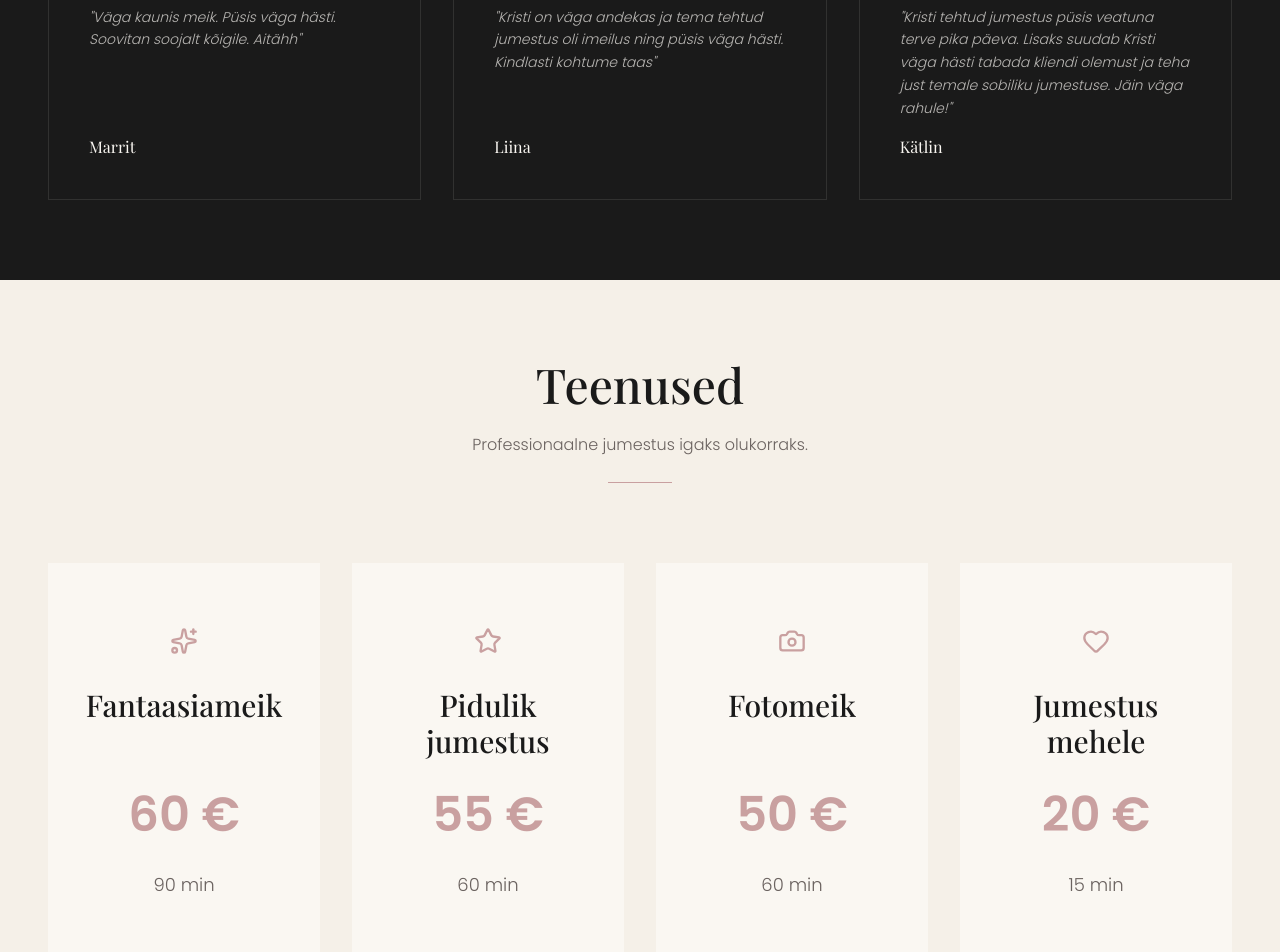
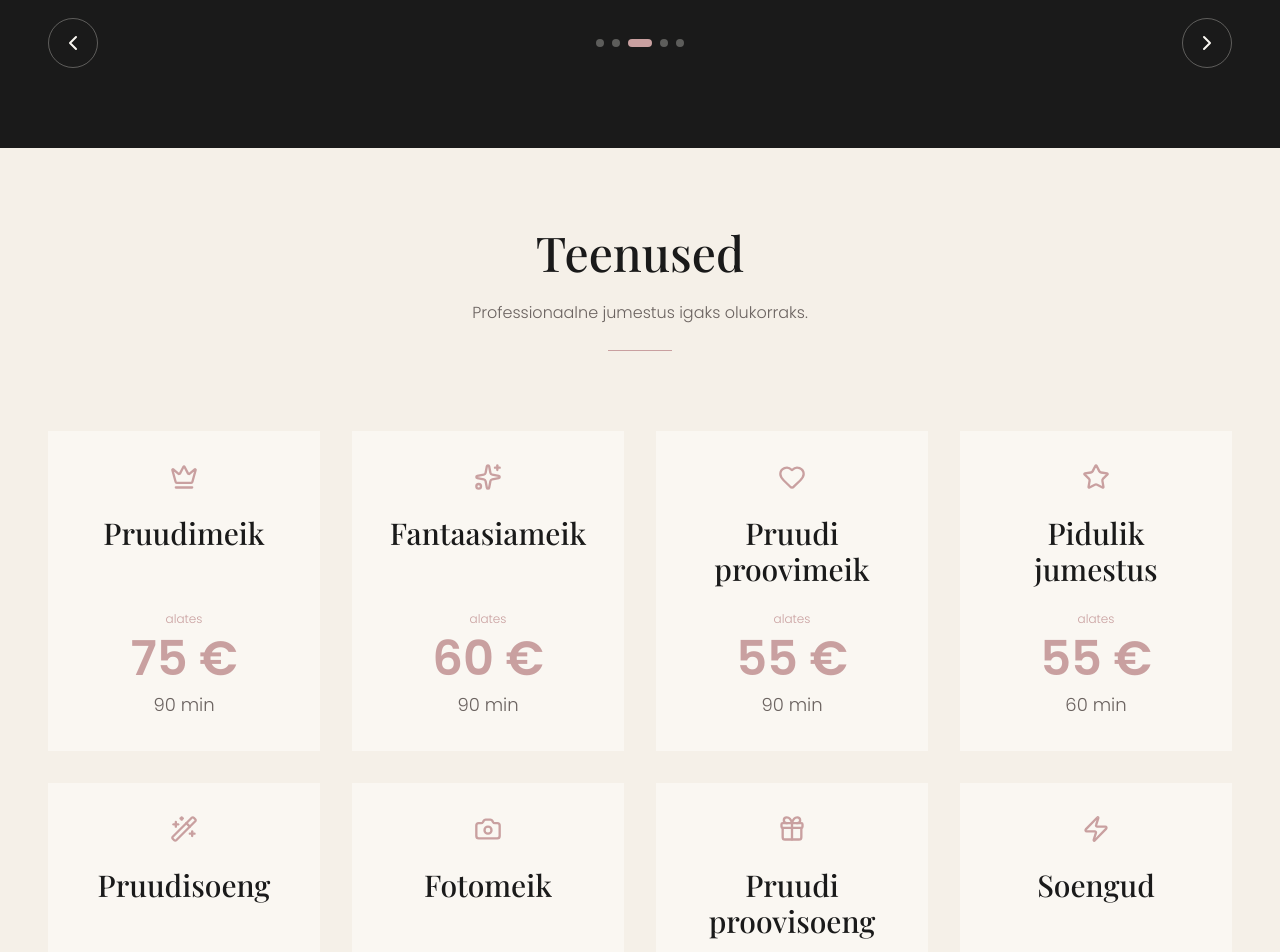
Before and after one commit to 111markus/MakeUpByKristiKliimann, a React (Vite) app: page / in a window 1280 px wide. Shown: the part 2380-3332 px from the top of the page. Built offline with nearby package versions, Linux system fonts and the light colour scheme; a web font is replaced by a local one.

Commit message:
arvustused ja teenused lisa

```diff
--- a/index.html
+++ b/index.html
@@ -16,7 +16,7 @@
     <link rel="preconnect" href="https://fonts.googleapis.com" />
     <link rel="preconnect" href="https://fonts.gstatic.com" crossorigin />
     <link href="https://fonts.googleapis.com/css2?family=Playfair+Display:ital,wght@0,400;0,500;0,600;0,700;1,400;1,500&family=Poppins:wght@300;400;500;600&display=swap" rel="stylesheet" />
-  <title>makeupbyKristiKliimann</title>
+  <title>kristikliimannbeauty</title>
   </head>
   <body>
     <div id="root"></div>
--- a/src/components/Footer.jsx
+++ b/src/components/Footer.jsx
@@ -43,7 +43,7 @@ export default function Footer() {
                 </Link>
               ))}
               <a
-                href="https://kkbeauty.setmore.com"
+                href="https://kristikliimannbeauty.setmore.com"
                 target="_blank"
                 rel="noopener noreferrer"
                 className="block text-sm text-rose hover:text-blush transition-colors duration-300"
--- a/src/components/Navbar.jsx
+++ b/src/components/Navbar.jsx
@@ -80,7 +80,7 @@ export default function Navbar() {
             {/* Logo and Button group */}
             <div className="hidden md:flex items-center gap-4">
               <a
-                href="https://kkbeauty.setmore.com"
+                href="https://kristikliimannbeauty.setmore.com"
                 target="_blank"
                 rel="noopener noreferrer"
                 className="px-7 py-3 border-2 border-rose text-rose text-xs tracking-widest uppercase font-medium rounded-sm hover:bg-rose hover:text-cream transition-all duration-300"
@@ -126,7 +126,7 @@ export default function Navbar() {
                 </Link>
               ))}
               <a
-                href="https://kkbeauty.setmore.com"
+                href="https://kristikliimannbeauty.setmore.com"
                 target="_blank"
                 rel="noopener noreferrer"
                 className="inline-block mt-4 px-8 py-3 border-2 border-rose text-rose text-xs tracking-widest uppercase font-medium rounded-sm hover:bg-rose hover:text-cream transition-all duration-300"
--- a/src/pages/Contact.jsx
+++ b/src/pages/Contact.jsx
@@ -131,15 +131,13 @@ export default function Contact() {
               Kiireim viis
             </p>
             <h2 className="font-serif text-3xl md:text-4xl font-medium text-dark mb-6">
-              Broneeri aeg <span className="italic text-rose">online</span>
+              Broneeri aeg <span className="italic text-rose">onlines</span>
             </h2>
             <p className="text-warm-gray font-light mb-8 max-w-lg mx-auto leading-relaxed">
               Vali sobiv aeg ja teenus mugavalt veebis.
-              <br />
-              Kinnitan broneeringu 24 tunni jooksul.
             </p>
             <a
-              href="https://kkbeauty.setmore.com"
+              href="https://kristikliimannbeauty.setmore.com"
               target="_blank"
               rel="noopener noreferrer"
               className="inline-block px-10 py-4 bg-dark text-cream text-xs tracking-[0.2em] uppercase font-medium hover:bg-charcoal transition-all duration-500"
--- a/src/pages/Home.jsx
+++ b/src/pages/Home.jsx
@@ -1,29 +1,58 @@
 import { Link } from 'react-router-dom'
 import { motion } from 'framer-motion'
-import { ArrowRight, Sparkles, Heart, Star, Camera } from 'lucide-react'
+import { ArrowRight, Sparkles, Heart, Star, Camera, Crown, Gift, Wand2, Zap, ChevronLeft, ChevronRight } from 'lucide-react'
+import { useState } from 'react'
 import SectionHeading from '../components/SectionHeading'
 import FadeInView from '../components/FadeInView'
 
 const services = [
   {
+    icon: <Crown size={28} />,
+    title: 'Pruudimeik',
+    time: '90 min',
+    price: '75 €',
+  },
+  {
     icon: <Sparkles size={28} />,
     title: 'Fantaasiameik',
-    description: '90 min · 60 €',
+    time: '90 min',
+    price: '60 €',
+  },
+  {
+    icon: <Heart size={28} />,
+    title: 'Pruudi proovimeik',
+    time: '90 min',
+    price: '55 €',
   },
   {
     icon: <Star size={28} />,
     title: 'Pidulik jumestus',
-    description: '60 min · 55 €',
+    time: '60 min',
+    price: '55 €',
+  },
+  {
+    icon: <Wand2 size={28} />,
+    title: 'Pruudisoeng',
+    time: '90 min',
+    price: '55 €',
   },
   {
     icon: <Camera size={28} />,
     title: 'Fotomeik',
-    description: '60 min · 50 €',
+    time: '60 min',
+    price: '50 €',
   },
   {
-    icon: <Heart size={28} />,
-    title: 'Jumestus mehele',
-    description: '15 min · 20 €',
+    icon: <Gift size={28} />,
+    title: 'Pruudi proovisoeng',
+    time: '90 min',
+    price: '45 €',
+  },
+  {
+    icon: <Zap size={28} />,
+    title: 'Soengud',
+    time: '60 min',
+    price: '40 €',
   },
 ]
 
@@ -34,8 +63,33 @@ const testimonials = [
     rating: 5,
   },
   {
+    name: 'Sandra',
+    text: 'Ise on Kristi üliüli sõbralik ja selle meigiga tundsin end nagu printsess niiet kindlasti soovitan',
+    rating: 5,
+  },
+  {
     name: 'Aurelie',
     text: 'Ma ei ole end kunagi nii ilusana tundnud, teeb super tööd, soovitan!',
+    rating: 5,
+  },
+  {
+    name: 'Pille-Riin',
+    text: 'Jäin väga rahule! Meik oli ilus, püsis peal terve pika päeva ja oli ideaalse katvusega. Kindlasti lähen tagasi ja soovitan ka teistele!',
+    rating: 5,
+  },
+  {
+    name: 'Niina',
+    text: 'Väga meeldis!',
+    rating: 5,
+  },
+  {
+    name: 'Helis',
+    text: 'Kristi on väga tubli ja pühendunud, hea kunstimeele ja värvitunnetusega, armas meikar!',
+    rating: 5,
+  },
+  {
+    name: 'Kirsti',
+    text: 'Olen alati meigiga ülimalt rahule jäänud ja Kristi ise on ka super tore inimene. Soovitan!',
     rating: 5,
   },
   {
@@ -44,8 +98,18 @@ const testimonials = [
     rating: 5,
   },
   {
+    name: 'Küllike',
+    text: 'Jäin väga rahule nii meigi kui soenguga. Super! Kindlasti tulen veelkord tagasi. Ilusat jõuluaega Teile.',
+    rating: 5,
+  },
+  {
     name: 'Marrit',
     text: 'Väga kaunis meik. Püsis väga hästi. Soovitan soojalt kõigile. Aitähh',
+    rating: 5,
+  },
+  {
+    name: 'Angelica',
+    text: 'Käisin lõpumeiki ja soengut tegemas.. olin tulemusega ülirahul. Väga kaunis tulemus sai ning püsis peal väga hästi. Aitäh!',
     rating: 5,
   },
   {
@@ -58,9 +122,35 @@ const testimonials = [
     text: 'Kristi tehtud jumestus püsis veatuna terve pika päeva. Lisaks suudab Kristi väga hästi tabada kliendi olemust ja teha just temale sobiliku jumestuse. Jäin väga rahule!',
     rating: 5,
   },
+  {
+    name: 'Elina',
+    text: 'Sõnu polegi vaja. Ja loodan, et tead seda, alati rohkem kui veel rahul!',
+    rating: 5,
+  },
+  {
+    name: 'Kedli',
+    text: 'Aitäh super meigikunstnikule, kes pani mu särama',
+    rating: 5,
+  },
 ]
 
 export default function Home() {
+  const [currentReview, setCurrentReview] = useState(2)
+  const itemsPerSlide = 3
+  const totalSlides = Math.ceil(testimonials.length / itemsPerSlide)
+
+  const nextReview = () => {
+    setCurrentReview((prev) => (prev + 1) % totalSlides)
+  }
+
+  const prevReview = () => {
+    setCurrentReview((prev) => (prev - 1 + totalSlides) % totalSlides)
+  }
+
+  const getVisibleTestimonials = () => {
+    const startIdx = currentReview * itemsPerSlide
+    return testimonials.slice(startIdx, startIdx + itemsPerSlide)
+  }
   return (
     <>
       {/* ===== HERO ===== */}
@@ -115,7 +205,7 @@ export default function Home() {
             className="flex flex-col sm:flex-row items-center justify-center gap-4"
           >
             <a
-              href="https://kkbeauty.setmore.com"
+              href="https://kristikliimannbeauty.setmore.com"
               target="_blank"
               rel="noopener noreferrer"
               className="group px-10 py-4 bg-cream text-dark text-xs tracking-[0.2em] uppercase font-medium hover:bg-rose hover:text-cream transition-all duration-500 flex items-center gap-3"
@@ -174,7 +264,7 @@ export default function Home() {
         </div>
       </section>
 
-      {/* ===== REVIEWS (Kompaktsem) ===== */}
+      {/* ===== REVIEWS (Carousel) ===== */}
       <section className="py-16 lg:py-20 bg-dark">
         <div className="max-w-7xl mx-auto px-6 lg:px-12">
           <SectionHeading
@@ -183,24 +273,66 @@ export default function Home() {
             light
           />
 
-          <div className="grid grid-cols-1 md:grid-cols-2 lg:grid-cols-3 gap-8">
-            {testimonials.map((t, i) => (
-              <FadeInView key={t.name} delay={i * 0.1}>
-                <div className="border border-cream/10 p-8 lg:p-10 h-full flex flex-col">
+          <div className="relative">
+            {/* Carousel Content - 3 items */}
+            <div className="grid grid-cols-1 md:grid-cols-3 gap-8 mb-8">
+              {getVisibleTestimonials().map((t) => (
+                <motion.div
+                  key={t.name}
+                  initial={{ opacity: 0, y: 20 }}
+                  animate={{ opacity: 1, y: 0 }}
+                  transition={{ duration: 0.5 }}
+                  className="border border-cream/10 p-8 lg:p-10 h-80 flex flex-col justify-between"
+                >
+                  <div>
                     <div className="flex gap-1 mb-6">
                       {[...Array(t.rating)].map((_, idx) => (
                         <Star key={idx} size={14} className="fill-rose text-rose" />
                       ))}
                     </div>
-                  <p className="text-cream/70 text-sm font-light leading-relaxed italic mb-4 flex-grow">
+                    <p className="text-cream/70 text-sm font-light leading-relaxed italic mb-4 line-clamp-6">
                       "{t.text}"
                     </p>
+                  </div>
                   <div>
                     <p className="text-cream font-serif text-base">{t.name}</p>
                   </div>
+                </motion.div>
+              ))}
             </div>
-              </FadeInView>
+
+            {/* Navigation Buttons and Dots */}
+            <div className="flex justify-between items-center mt-8">
+              <button
+                onClick={prevReview}
+                className="p-3 rounded-full border border-cream/30 text-cream hover:border-rose hover:text-rose transition-all duration-300"
+                aria-label="Eelmine arvustus"
+              >
+                <ChevronLeft size={24} />
+              </button>
+
+              {/* Dots */}
+              <div className="flex gap-2">
+                {[...Array(totalSlides)].map((_, idx) => (
+                  <button
+                    key={idx}
+                    onClick={() => setCurrentReview(idx)}
+                    className={`w-2 h-2 rounded-full transition-all duration-300 ${
+                      idx === currentReview ? 'bg-rose w-6' : 'bg-cream/30 hover:bg-cream/60'
+                    }`}
+                    aria-label={`Slide ${idx + 1}`}
+                  />
                 ))}
+              </div>
+
+              <button
+                onClick={nextReview}
+                className="p-3 rounded-full border border-cream/30 text-cream hover:border-rose hover:text-rose transition-all duration-300"
+                aria-label="Järgmine arvustus"
+              >
+                <ChevronRight size={24} />
+              </button>
+            </div>
           </div>
         </div>
       </section>
@@ -216,21 +348,22 @@ export default function Home() {
           <div className="grid grid-cols-1 md:grid-cols-2 lg:grid-cols-4 gap-8">
             {services.map((service, i) => (
               <FadeInView key={service.title} delay={i * 0.1}>
-                <div className="group bg-cream p-10 lg:p-16 text-center hover:shadow-xl transition-all duration-500 h-full flex flex-col items-center justify-between min-h-80">
+                <div className={`group bg-cream p-6 lg:p-8 text-center hover:shadow-xl transition-all duration-500 h-full flex flex-col items-center justify-between min-h-56 ${i === services.length - 1 ? 'lg:col-start-2 lg:col-span-2' : ''}`}>
                   <div className="flex-1 flex flex-col items-center justify-start">
-                    <div className="text-rose mb-8 flex justify-center group-hover:scale-125 transition-transform duration-300">
+                    <div className="text-rose mb-6 flex justify-center group-hover:scale-125 transition-transform duration-300">
                       {service.icon}
                     </div>
                     <h3 className="font-serif text-2xl lg:text-3xl font-medium text-dark">
                       {service.title}
                     </h3>
                   </div>
-                  <div className="flex flex-col items-center gap-8 mt-8">
+                  <div className="flex flex-col items-center gap-2 mt-6">
+                    <p className="text-xs text-rose font-light">alates</p>
                     <p className="text-4xl lg:text-5xl font-semibold text-rose">
-                      {service.description.split(' · ')[1]}
+                      {service.price}
                     </p>
                     <p className="text-base lg:text-lg text-warm-gray font-light">
-                      {service.description.split(' · ')[0]}
+                      {service.time}
                     </p>
                   </div>
                 </div>
@@ -239,9 +372,9 @@ export default function Home() {
           </div>
 
           <FadeInView delay={0.4}>
-            <div className="text-center mt-12">
+            <div className="text-center mt-20 mb-2">
               <a
-                href="https://kkbeauty.setmore.com"
+                href="https://kristikliimannbeauty.setmore.com"
                 target="_blank"
                 rel="noopener noreferrer"
                 className="inline-flex items-center gap-3 px-10 py-4 bg-dark text-cream text-xs tracking-[0.2em] uppercase font-medium hover:bg-charcoal transition-all duration-500"
--- a/src/pages/PriceList.jsx
+++ b/src/pages/PriceList.jsx
@@ -3,12 +3,27 @@ import { ArrowRight, Plus } from 'lucide-react'
 import { useState } from 'react'
 import FadeInView from '../components/FadeInView'
 
-const servicesList = [
+const serviceCategories = [
+  {
+    category: 'Jumestus',
+    services: [
+      {
+        title: 'Pruudimeik',
+        price: '75€',
+        duration: '90 min',
+        description: 'Professionaalne ja kestev pruudimeik Sinu oluliseks päevaks vahemikus 75 kuni 80 eurot.'
+      },
       {
         title: 'Fantaasiameik',
         price: '60€',
         duration: '90 min',
-    description: 'Fantaasiameik on loodud nendele, kes tahavad midagi erilist ja ekstravagantsset. Täis detaile ja loovust!'
+        description: 'Loominguline fantaasiameik alates 60 eurost. Lõplik hind sõltub kavandi keerukusest ja kasutatavatest lisamaterjalidest.'
+      },
+      {
+        title: 'Pruudi proovimeik',
+        price: '55€',
+        duration: '90 min',
+        description: 'Proovisoeng annab Sinule täieliku pildi, kuidas Sa pulmapäeval välja näed. Ideaalne aeg viimistluseks ja muudatusteks.'
       },
       {
         title: 'Pidulik jumestus',
@@ -20,21 +35,41 @@ const servicesList = [
         title: 'Fotomeik',
         price: '50€',
         duration: '60 min',
-    description: 'Professionaalne jumestus, mis näeb kaamera ees laitmatult välja. Ideaalne fotosessioonide jaoks.'
+        description: 'Professionaalne fotomeik 50€ ning püsiv lavameik 55€, tagades korrektse ja silmapaistva välimuse olukorras.'
+      }
+    ]
   },
   {
-    title: 'Jumestus mehele',
-    price: '20€',
-    duration: '15 min',
-    description: 'Kerge ja loomulik jumestus mehele. Ühtlustab näonaha ilma silmapaistva meigikihita.'
+    category: 'Soengud',
+    services: [
+      {
+        title: 'Pruudisoeng',
+        price: '55€',
+        duration: '90 min',
+        description: 'Piduliku pruudisoengu alates 55 eurost. Täpne hind selgub vastavalt töö keerukusele ning juuste pikkusele ja paksusele.'
+      },
+      {
+        title: 'Pruudi proovisoeng',
+        price: '45€',
+        duration: '90 min',
+        description: 'Professionaalne soenguteenus alates 45 eurost. Lõplik hind kujuneb vastavalt töö keerukusele ning juuste pikkusele ja paksusele.'
+      },
+      {
+        title: 'Soengud',
+        price: '40€',
+        duration: '60 min',
+        description: 'Paku endale luksuslikku välimust: professionaalsed lokid, glamuursed lained ning kinnised või poolkinnised soengud hinnaga alates 40 eurost.'
+      }
+    ]
   }
 ]
 
 export default function PriceList() {
   const [expandedIndex, setExpandedIndex] = useState(null)
 
-  const toggleService = (index) => {
-    setExpandedIndex(expandedIndex === index ? null : index)
+  const toggleService = (categoryIndex, serviceIndex) => {
+    const key = `${categoryIndex}-${serviceIndex}`
+    setExpandedIndex(expandedIndex === key ? null : key)
   }
 
   return (
@@ -71,10 +106,16 @@ export default function PriceList() {
               </h2>
 
               <div className="space-y-0">
-                {servicesList.map((service, index) => (
-                  <div key={index} className="border-b border-warm-gray/30">
+                {serviceCategories.map((category, categoryIndex) => (
+                  <div key={categoryIndex}>
+                    <h3 className={`font-serif text-xl md:text-2xl font-medium text-dark mt-16 mb-4 pt-8 ${categoryIndex === 0 ? 'border-t border-warm-gray/30' : ''}`}>
+                      {category.category}
+                    </h3>
+                    <div className="space-y-0">
+                      {category.services.map((service, serviceIndex) => (
+                        <div key={serviceIndex} className="border-b border-warm-gray/30">
                           <button
-                      onClick={() => toggleService(index)}
+                            onClick={() => toggleService(categoryIndex, serviceIndex)}
                             className="w-full flex items-center justify-between py-6 px-0 hover:bg-transparent transition-colors duration-200 group"
                           >
                             <div className="flex-1 text-left">
@@ -84,7 +125,7 @@ export default function PriceList() {
                               </div>
                             </div>
                             <motion.div
-                        animate={{ rotate: expandedIndex === index ? 45 : 0 }}
+                              animate={{ rotate: expandedIndex === `${categoryIndex}-${serviceIndex}` ? 45 : 0 }}
                               transition={{ duration: 0.3, ease: 'easeInOut' }}
                               className="ml-4"
                             >
@@ -95,7 +136,7 @@ export default function PriceList() {
                             </motion.div>
                           </button>
 
-                    {expandedIndex === index && (
+                          {expandedIndex === `${categoryIndex}-${serviceIndex}` && (
                             <motion.div
                               initial={{ opacity: 0, maxHeight: 0 }}
                               animate={{ opacity: 1, maxHeight: 500 }}
@@ -116,10 +157,19 @@ export default function PriceList() {
                         </div>
                       ))}
                     </div>
-
-              <p className="text-xs text-warm-gray font-light mt-10">
+                    {categoryIndex === 0 && (
+                      <p className="text-xs text-warm-gray font-light mt-6">
                         * Teenuse lõplik hind võib varieeruda vastavalt töömahule. Lisad (sh kunstripsmed) ei kuulu hinna sisse.
                       </p>
+                    )}
+                    {categoryIndex === 1 && (
+                      <p className="text-xs text-warm-gray font-light mt-6">
+                        * Teenuse lõplik hind võib varieeruda vastavalt töömahule, juuste paksusele ja pikkusele.
+                      </p>
+                    )}
+                  </div>
+                ))}
+              </div>
             </div>
           </FadeInView>
         </div>
@@ -133,7 +183,7 @@ export default function PriceList() {
               initial={{ opacity: 0, y: 20 }}
               animate={{ opacity: 1, y: 0 }}
               transition={{ duration: 0.8, delay: 0.3 }}
-              href="https://kkbeauty.setmore.com"
+              href="https://kristikliimannbeauty.setmore.com"
               target="_blank"
               rel="noopener noreferrer"
               className="inline-flex items-center gap-3 px-12 py-5 bg-rose text-cream text-xs tracking-[0.2em] uppercase font-medium hover:bg-dark transition-all duration-500"
--- a/vite.config.js
+++ b/vite.config.js
@@ -7,6 +7,10 @@ export default defineConfig({
   plugins: [react(), tailwindcss()],
   server: {
     middlewareMode: false,
-    historyApiFallback: true,
+    historyApiFallback: {
+      rewrites: [
+        { from: /.*/, to: '/index.html' }
+      ]
+    },
   },
 })
```
Also changed, not shown: 6 other files (tests, documents, lock files or other folders). Lines whose indentation alone changed are shown as unchanged.
